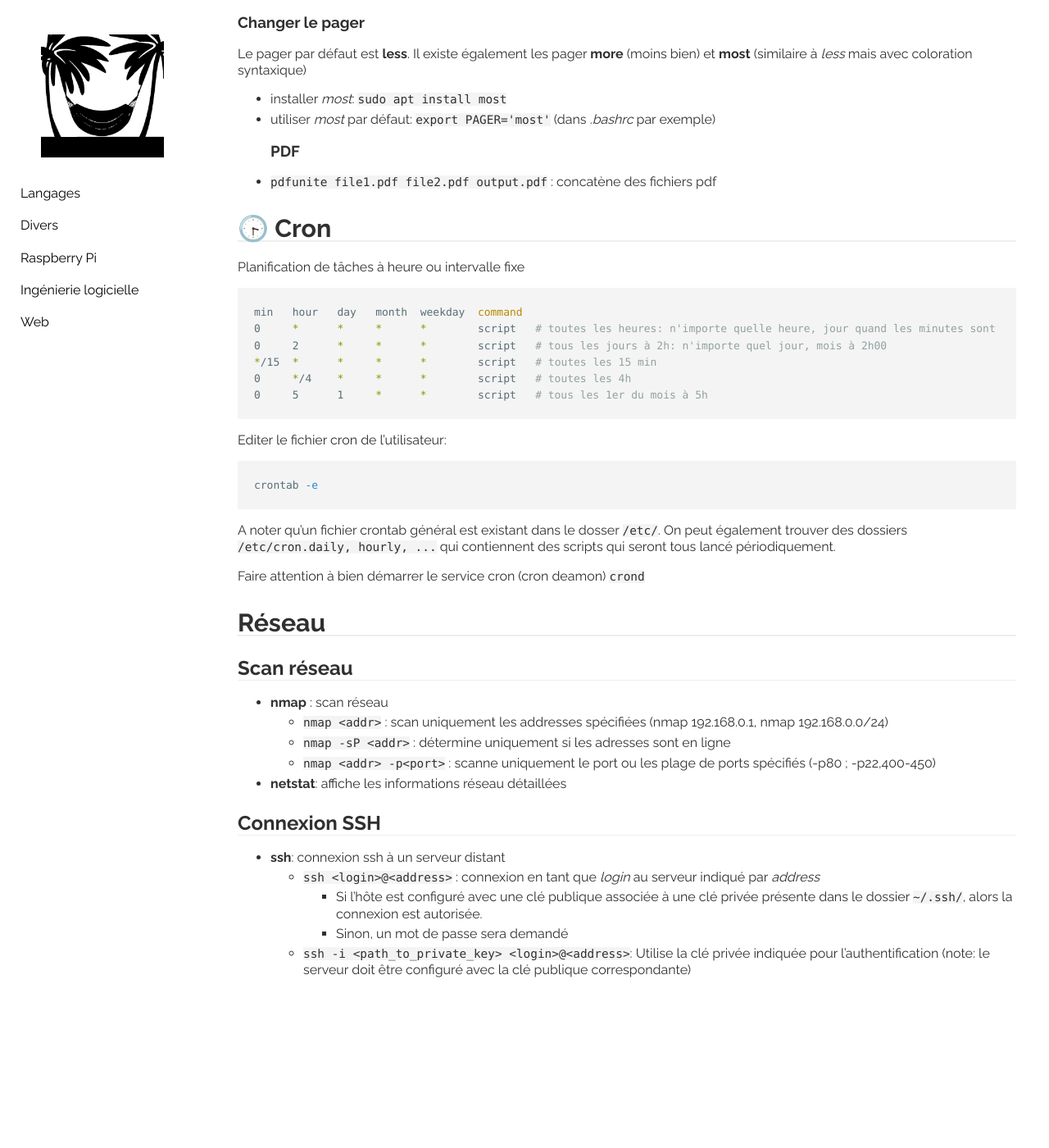
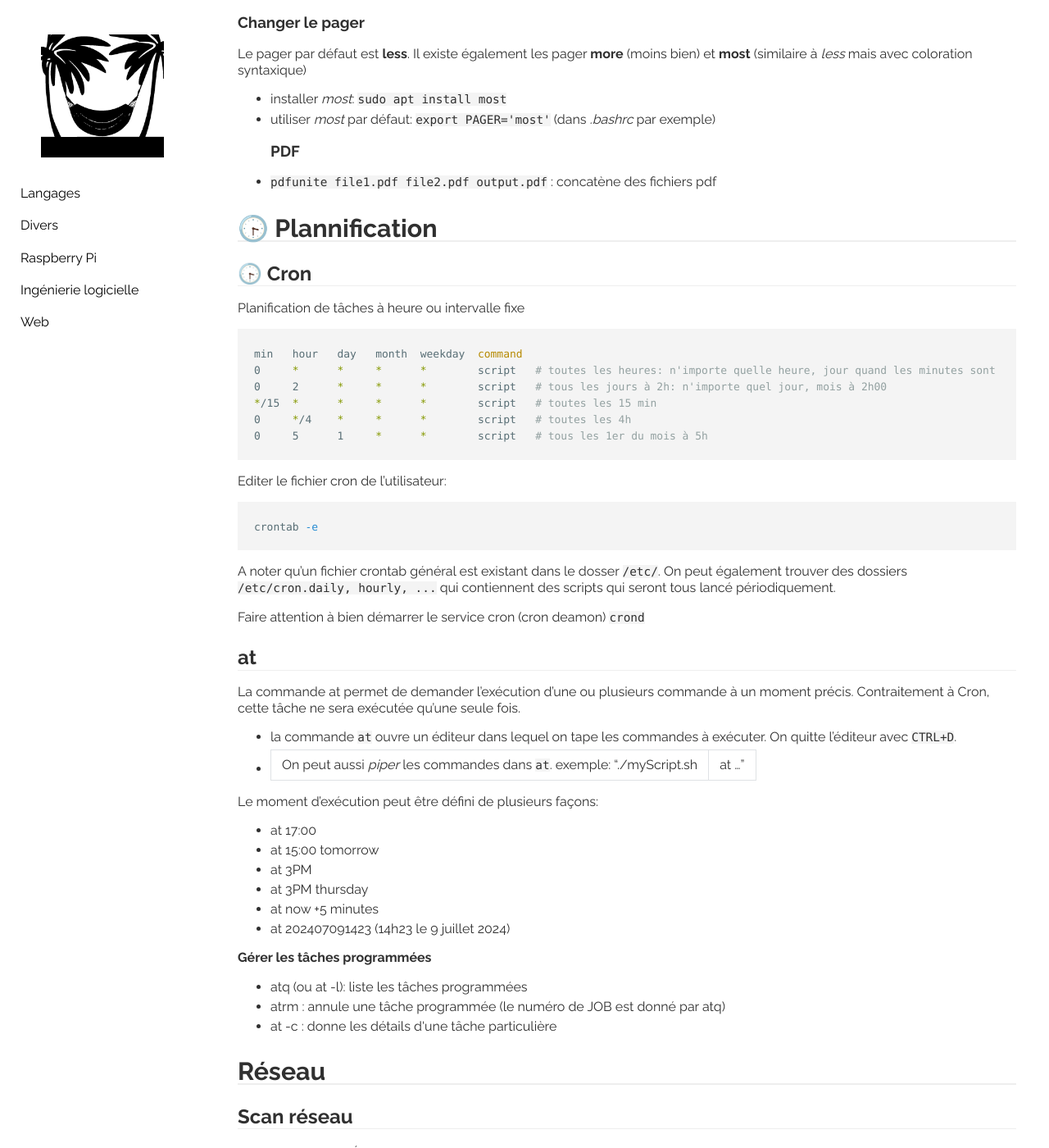
Before and after one commit to behej/lazyjekyll, a Jekyll site: the page built from _sweng/linux.md, in a window 1280 px wide and 1400 px high, scrolled down 4467 px. Shown: the whole window at 82% size. Built offline with Jekyll 4.4.1, drawn with Linux system fonts in a browser that asks for light colours; before the commit the page ends 5715 px from its top, so only the background shows below that.

Commit message:
linux: at

````diff
--- a/_sweng/linux.md
+++ b/_sweng/linux.md
@@ -167,8 +167,8 @@ Le pager par défaut est **less**. Il existe également les pager **more** (moin
 * `pdfunite file1.pdf file2.pdf output.pdf` : concatène des fichiers pdf
 
 
-
-# 🕞 Cron
+# 🕞 Plannification
+## 🕞 Cron
 Planification de tâches à heure ou intervalle fixe
 
 ```sh
@@ -189,8 +189,29 @@ A noter qu'un fichier crontab général est existant dans le dosser `/etc/`. On
 
 Faire attention à bien démarrer le service cron (cron deamon) `crond`
 
+## at
+La commande at permet de demander l'exécution d'une ou plusieurs commande à un moment précis. Contraitement à Cron,
+cette tâche ne sera exécutée qu'une seule fois.
+
+* la commande `at` ouvre un éditeur dans lequel on tape les commandes à exécuter. On quitte l'éditeur avec `CTRL+D`.
+* On peut aussi *piper* les commandes dans `at`. exemple: "./myScript.sh | at ..."
+
+Le moment d'exécution peut être défini de plusieurs façons:
+* at 17:00
+* at 15:00 tomorrow
+* at 3PM
+* at 3PM thursday
+* at now +5 minutes
+* at 202407091423 (14h23 le 9 juillet 2024)
+
+
+**Gérer les tâches programmées**
+* atq (ou at -l): liste les tâches programmées
+* atrm <JOB>: annule une tâche programmée (le numéro de JOB est donné par atq)
+* at -c <JOB>: donne les détails d'une tâche particulière
+
+
 # Réseau
-
 
 ## Scan réseau
 * **nmap** : scan réseau
````
